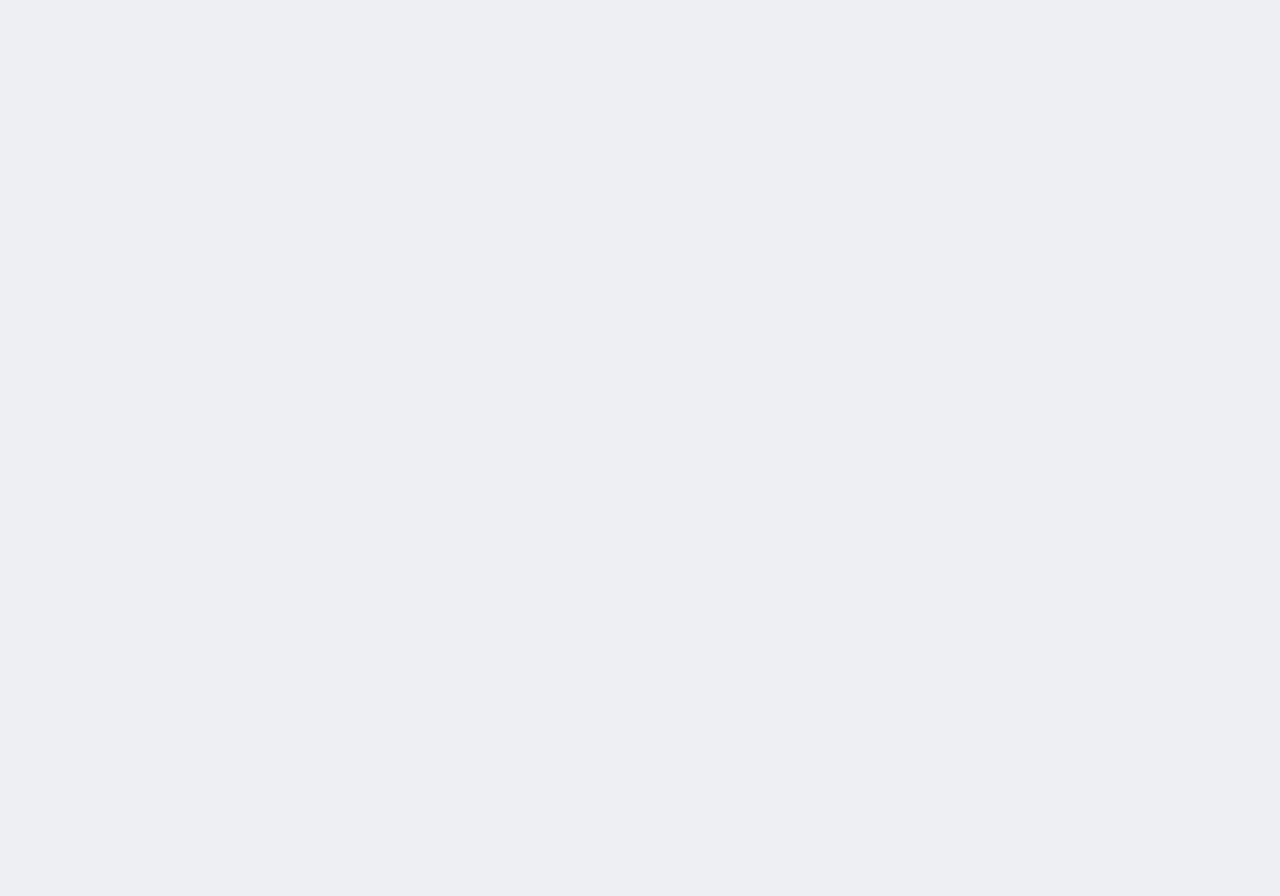
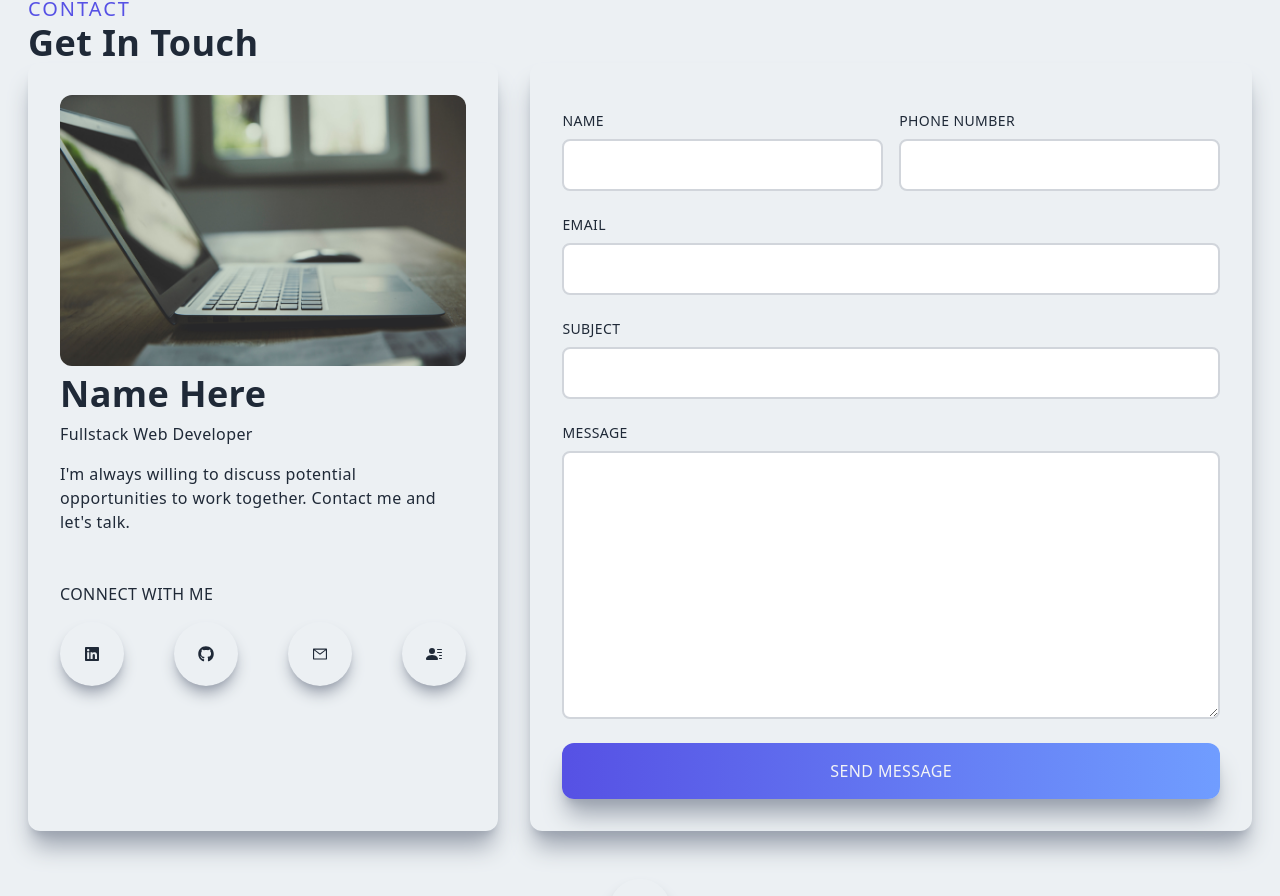
Before and after one commit to TAndrewLopez/lets-build-portfolio, a Next.js app: page / in a window 1280 px wide. Shown: the part 3595-4491 px from the top of the page. Before the commit the page ends 3526 px from the top, so only its background shows below. Built offline with nearby package versions, Linux system fonts and the light colour scheme.

Commit message:
created contact me section

```diff
--- a/src/components/Content/About.tsx
+++ b/src/components/Content/About.tsx
@@ -2,7 +2,7 @@ import Image from "next/image";
 
 const About = () => {
   return (
-    <div id="about" className="flex items-center w-full p-2 py-16 md:h-screen">
+    <div className="flex items-center w-full p-2 py-16 md:h-screen">
       <div className="max-w-[1240px] m-auto md:grid grid-cols-3 gap-8">
         <div className="col-span-2">
           <p className="uppercase text-xl tracking-widest text-[#5651e5]">
--- /dev/null
+++ b/src/components/Content/Contact.tsx
@@ -0,0 +1,57 @@
+import Image from "next/image";
+import Link from "next/link";
+import contactImage from "../../../public/assets/contact.jpg";
+import ContactForm from "../Form/ContactForm";
+import Socials from "../Navbar/Socials";
+import { HiOutlineChevronDoubleUp } from "react-icons/hi";
+
+const Contact = () => {
+  return (
+    <div className="w-full lg:h-screen">
+      <div className="max-w-[1240px] m-auto px-2 py-16 w-full">
+        <p className="text-xl tracking-widest uppercase text-[#5651e5]">
+          Contact
+        </p>
+        <h2>Get In Touch</h2>
+        <div className="grid gap-8 lg:grid-cols-5">
+          <div className="w-full h-full col-span-3 p-4 shadow-xl rounded-xl lg:col-span-2 shadow-gray-400">
+            <div className="h-full lg:p-4">
+              <div>
+                <Image
+                  className="duration-300 ease-in rounded-xl hover:scale-105"
+                  src={contactImage}
+                  alt="contact image"
+                />
+              </div>
+              <div>
+                <h2 className="py-2">Name Here</h2>
+                <p>Fullstack Web Developer</p>
+                <p className="py-4">
+                  I'm always willing to discuss potential opportunities to work
+                  together. Contact me and let's talk.
+                </p>
+              </div>
+              <div>
+                <p className="pt-8 uppercase">Connect with me</p>
+                <div className="flex items-center justify-between py-4">
+                  <Socials pad="6" scale="110" />
+                </div>
+              </div>
+            </div>
+          </div>
+          {/* CONTACT FORM */}
+          <ContactForm />
+        </div>
+        <div className="flex justify-center py-12">
+          <Link href="/">
+            <div className="p-4 duration-300 ease-in rounded-full shadow-lg cursor-pointer shadow-gray-400 hover:scale-110">
+              <HiOutlineChevronDoubleUp size={30} className="text-[#5651e5]" />
+            </div>
+          </Link>
+        </div>
+      </div>
+    </div>
+  );
+};
+
+export default Contact;
--- /dev/null
+++ b/src/components/Form/ContactForm.tsx
@@ -0,0 +1,52 @@
+const ContactForm = () => {
+  return (
+    <div className="w-full h-auto col-span-3 shadow-xl shadow-gray-400 rounded-xl lg:p-4">
+      <div className="p-4">
+        <form>
+          <div className="grid w-full gap-4 py-2 md:grid-cols-2">
+            <div className="flex flex-col">
+              <label className="py-2 text-sm uppercase">Name</label>
+              <input
+                className="flex p-3 border-2 border-gray-300 rounded-lg"
+                type="text"
+              />
+            </div>
+            <div className="flex flex-col">
+              <label className="py-2 text-sm uppercase">Phone Number</label>
+              <input
+                className="flex p-3 border-2 border-gray-300 rounded-lg"
+                type="text"
+              />
+            </div>
+          </div>
+          <div className="flex flex-col py-2">
+            <label className="py-2 text-sm uppercase">Email</label>
+            <input
+              className="flex p-3 border-2 border-gray-300 rounded-lg"
+              type="email"
+            />
+          </div>
+          <div className="flex flex-col py-2">
+            <label className="py-2 text-sm uppercase">Subject</label>
+            <input
+              className="flex p-3 border-2 border-gray-300 rounded-lg"
+              type="text"
+            />
+          </div>
+          <div className="flex flex-col py-2">
+            <label className="py-2 text-sm uppercase">Message</label>
+            <textarea
+              className="p-3 border-2 border-gray-300 rounded-lg"
+              rows={10}
+            />
+          </div>
+          <button className="w-full p-4 mt-4 text-gray-100">
+            Send Message
+          </button>
+        </form>
+      </div>
+    </div>
+  );
+};
+
+export default ContactForm;
--- a/src/pages/index.tsx
+++ b/src/pages/index.tsx
@@ -1,4 +1,5 @@
 import About from "@/components/Content/About";
+import Contact from "@/components/Content/Contact";
 import MainContent from "@/components/Content/Main";
 import Projects from "@/components/Content/Projects";
 import Skills from "@/components/Content/Skills";
@@ -10,6 +11,7 @@ const HomePage = () => {
       <About />
       <Skills />
       <Projects />
+      <Contact />
     </>
   );
 };
```
Also changed, not shown: public/assets/contact.jpg (added).
